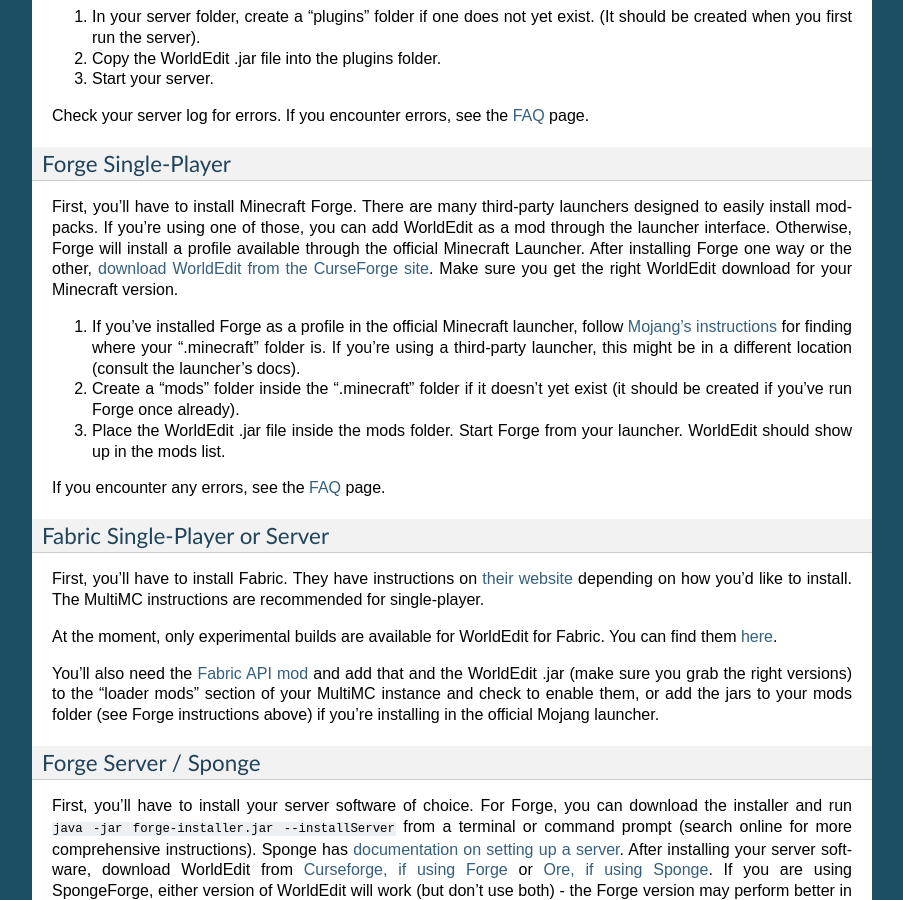
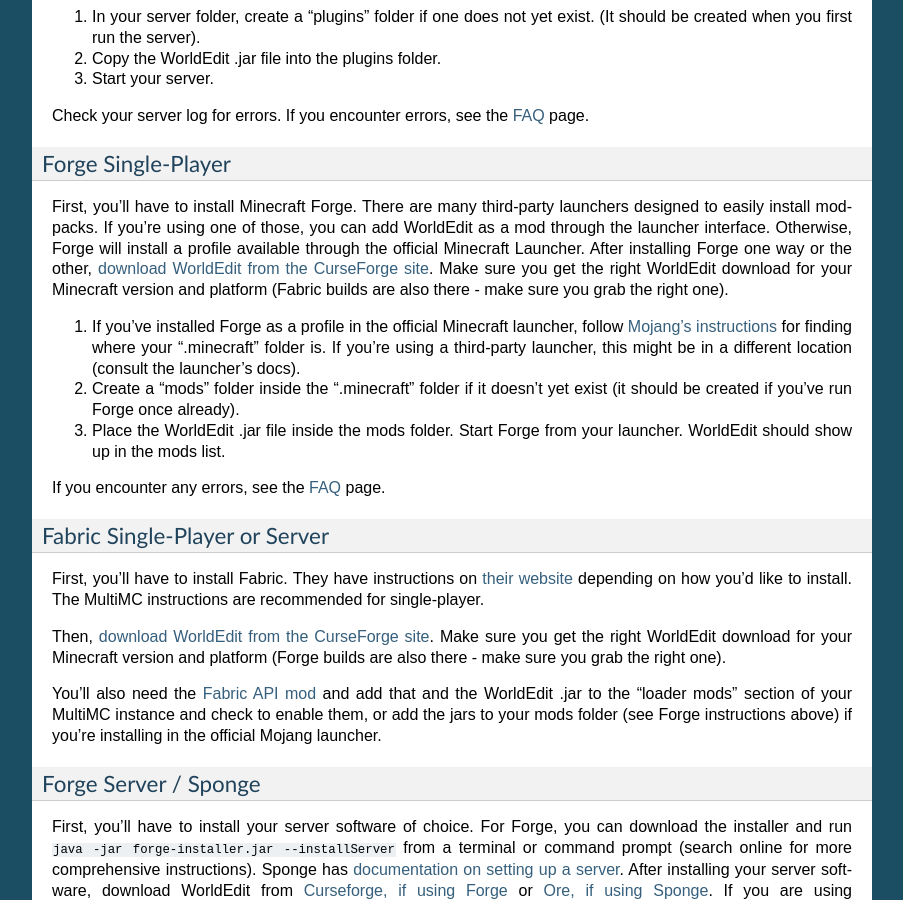
Before and after one commit to EngineHub/WorldEditDocs, a Sphinx documentation site: the page built from source/install.rst, in a window 1280 px wide and 900 px high, scrolled down 807 px. Shown: the whole window, without its empty margins (198-1101 px from the left). Built offline with Sphinx 7.4.7, drawn with Linux system fonts in a browser that asks for light colours.

Commit message:
Fabric builds now exist on CF.

```diff
--- a/source/install.rst
+++ b/source/install.rst
@@ -36,7 +36,7 @@
 Forge Single-Player
 ~~~~~~~~~~~~~~~~~~~
 
-First, you'll have to install Minecraft Forge. There are many third-party launchers designed to easily install modpacks. If you're using one of those, you can add WorldEdit as a mod through the launcher interface. Otherwise, Forge will install a profile available through the official Minecraft Launcher. After installing Forge one way or the other, `download WorldEdit from the CurseForge site <https://www.curseforge.com/minecraft/mc-mods/worldedit>`_. Make sure you get the right WorldEdit download for your Minecraft version.
+First, you'll have to install Minecraft Forge. There are many third-party launchers designed to easily install modpacks. If you're using one of those, you can add WorldEdit as a mod through the launcher interface. Otherwise, Forge will install a profile available through the official Minecraft Launcher. After installing Forge one way or the other, `download WorldEdit from the CurseForge site <https://www.curseforge.com/minecraft/mc-mods/worldedit>`_. Make sure you get the right WorldEdit download for your Minecraft version and platform (Fabric builds are also there - make sure you grab the right one).
 
 1. If you've installed Forge as a profile in the official Minecraft launcher, follow `Mojang's instructions <https://help.mojang.com/customer/portal/articles/1480874-where-are-minecraft-files-stored->`_ for finding where your ".minecraft" folder is. If you're using a third-party launcher, this might be in a different location (consult the launcher's docs).
 2. Create a "mods" folder inside the ".minecraft" folder if it doesn't yet exist (it should be created if you've run Forge once already).
@@ -49,9 +49,9 @@
 
 First, you'll have to install Fabric. They have instructions on `their website <https://fabricmc.net/wiki/install>`_ depending on how you'd like to install. The MultiMC instructions are recommended for single-player.
 
-At the moment, only experimental builds are available for WorldEdit for Fabric. You can find them `here <http://builds.enginehub.org/job/worldedit?branch=master>`_.
+Then, `download WorldEdit from the CurseForge site <https://www.curseforge.com/minecraft/mc-mods/worldedit>`_. Make sure you get the right WorldEdit download for your Minecraft version and platform (Forge builds are also there - make sure you grab the right one).
 
-You'll also need the `Fabric API mod <https://www.curseforge.com/minecraft/mc-mods/fabric-api>`_ and add that and the WorldEdit .jar (make sure you grab the right versions) to the "loader mods" section of your MultiMC instance and check to enable them, or add the jars to your mods folder (see Forge instructions above) if you're installing in the official Mojang launcher.
+You'll also need the `Fabric API mod <https://www.curseforge.com/minecraft/mc-mods/fabric-api>`_ and add that and the WorldEdit .jar to the "loader mods" section of your MultiMC instance and check to enable them, or add the jars to your mods folder (see Forge instructions above) if you're installing in the official Mojang launcher.
 
 Forge Server / Sponge
 ~~~~~~~~~~~~~~~~~~~~~
```
